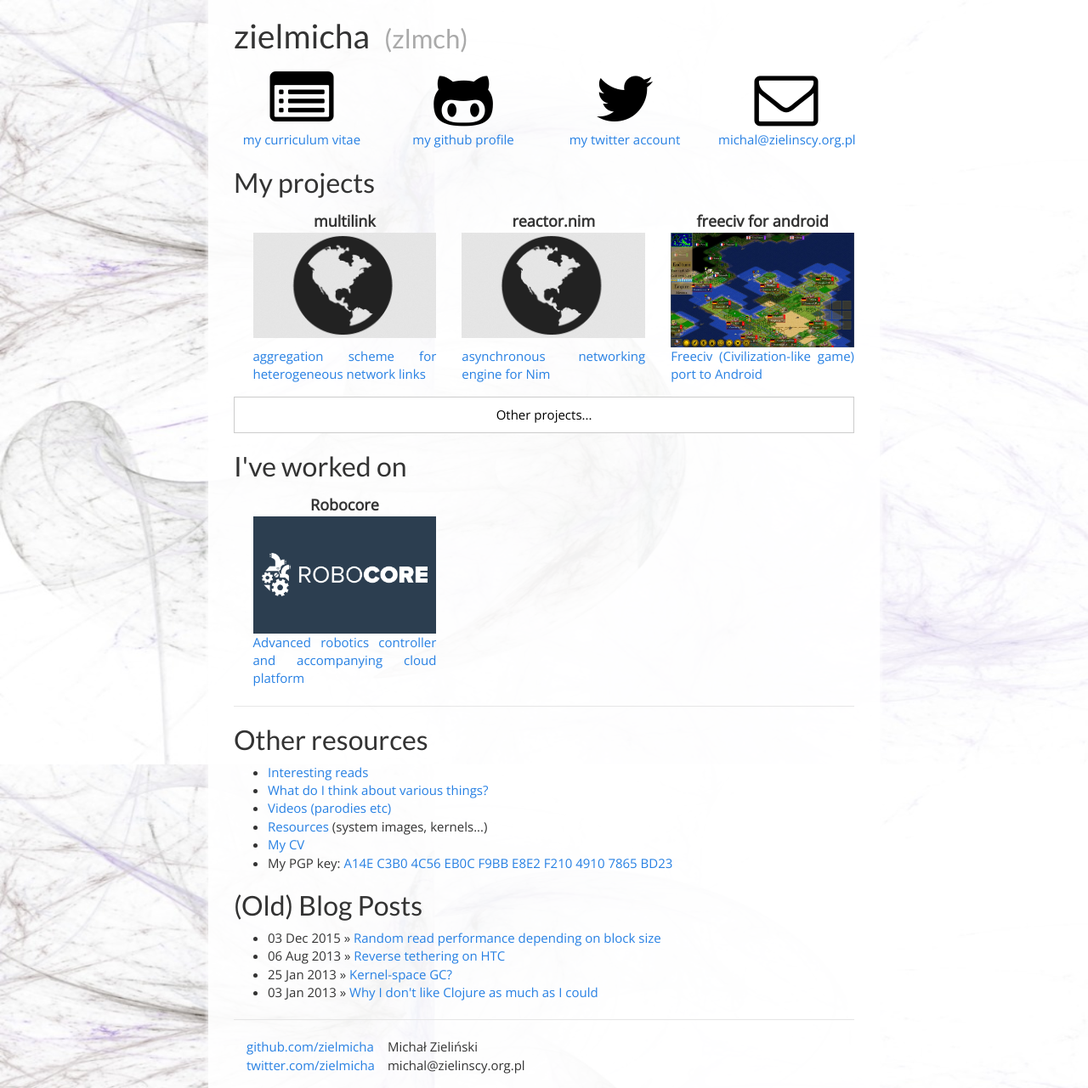
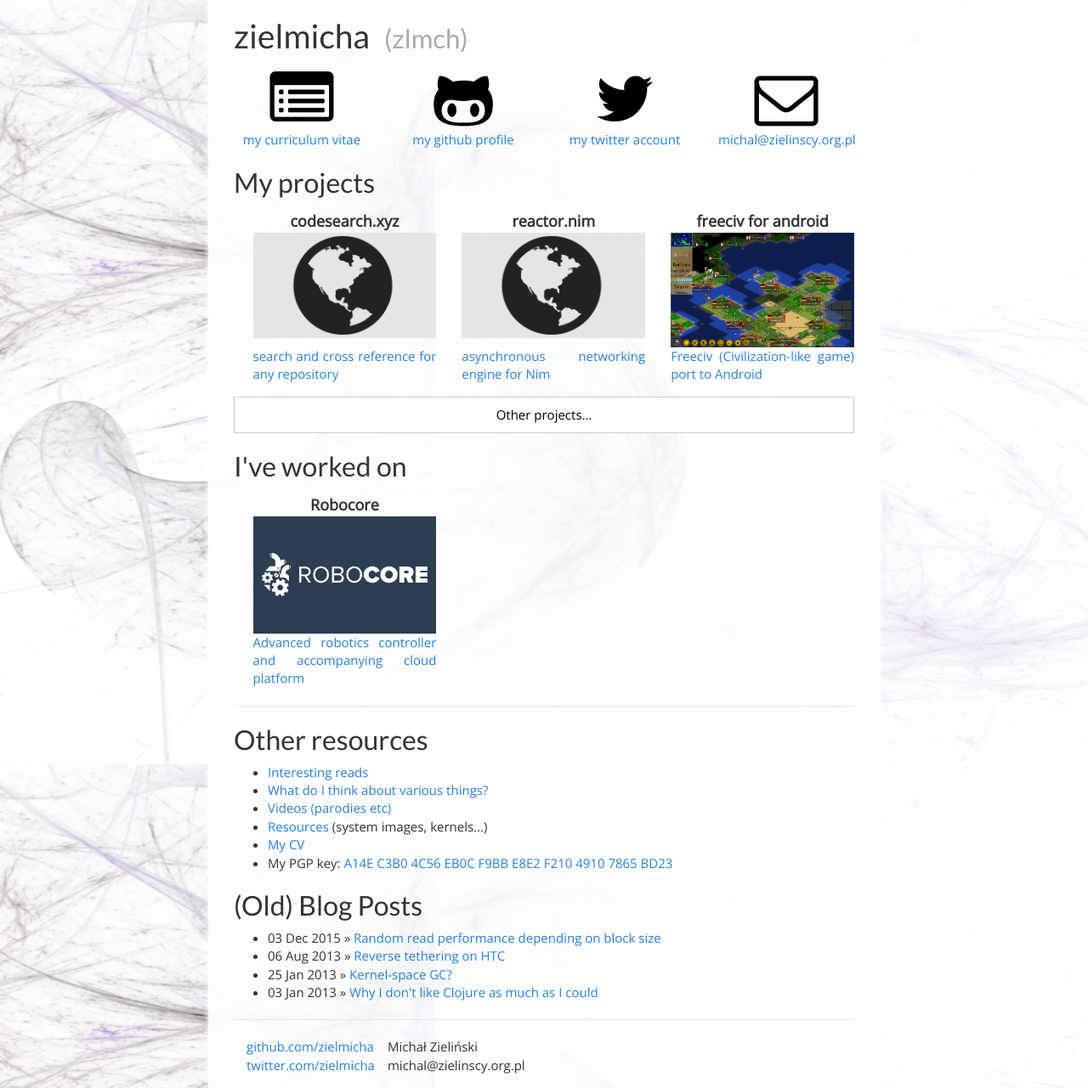
Before and after one commit to zielmicha/zielmicha.com, a Jekyll site: the page built from index.html, in a window 1280 px wide. Shown: the whole page at 85% size. Built offline with Jekyll 4.4.1, drawn with Linux system fonts in a browser that asks for light colours; nearby versions of some CDN libraries; Markdown is read by kramdown in place of the engine named in the settings; the list of posts is cut into pages by our own code.

Commit message:
Update index.html

```diff
--- a/index.html
+++ b/index.html
@@ -45,11 +45,11 @@ title: zielmicha
 <div class="row projects">
 
   <div class="col-md-4">
-    <div class=t>multilink</div>
-    <a href="/multilink/">
+    <div class=t>codesearch.xyz</div>
+    <a href="https://codesearch.xyz">
       <img src="/images/globe.png"
            style="padding-bottom: 5%">
-      aggregation scheme for heterogeneous network links
+      search and cross reference for any repository
     </a>
   </div>
 
```
